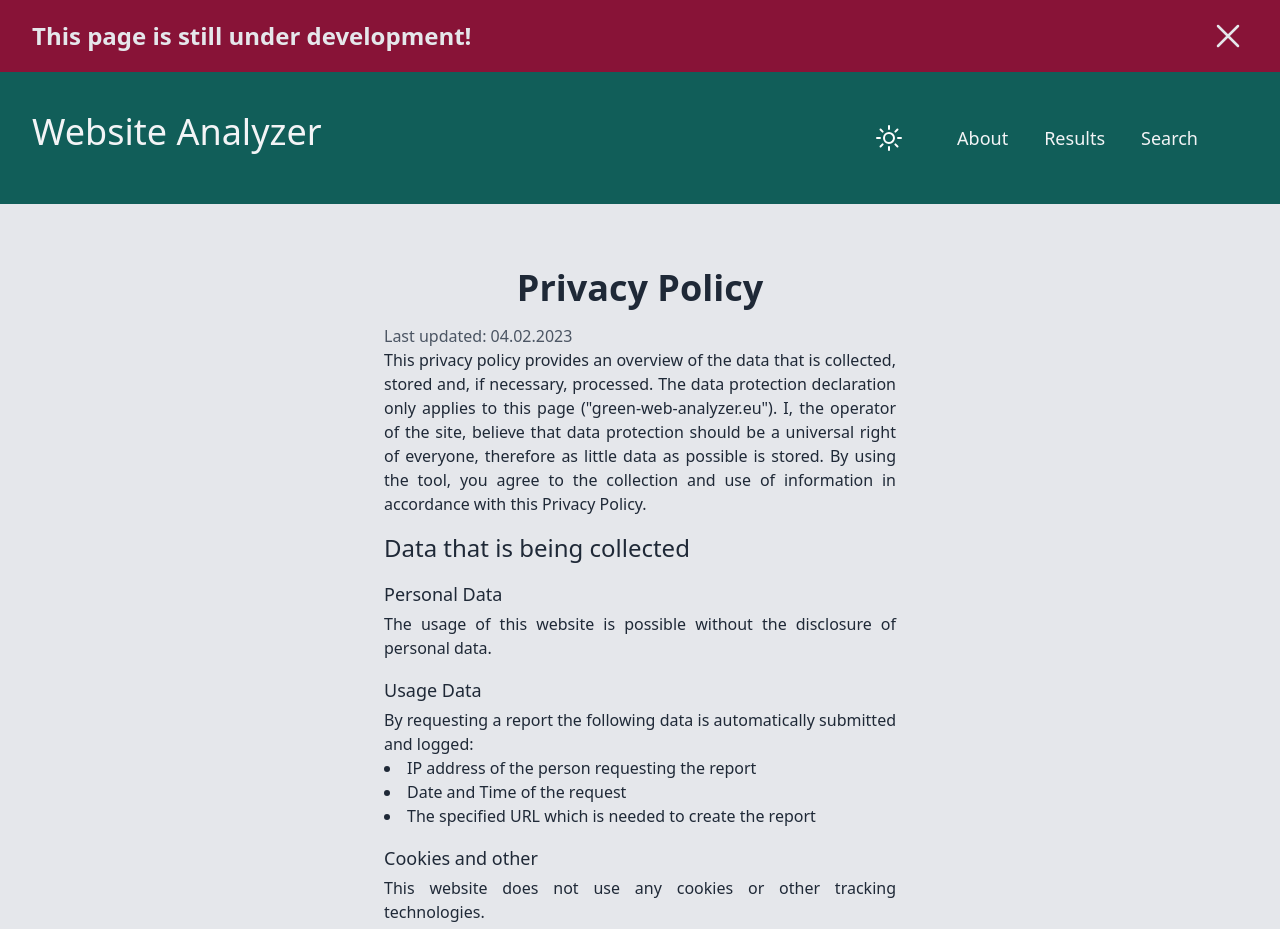
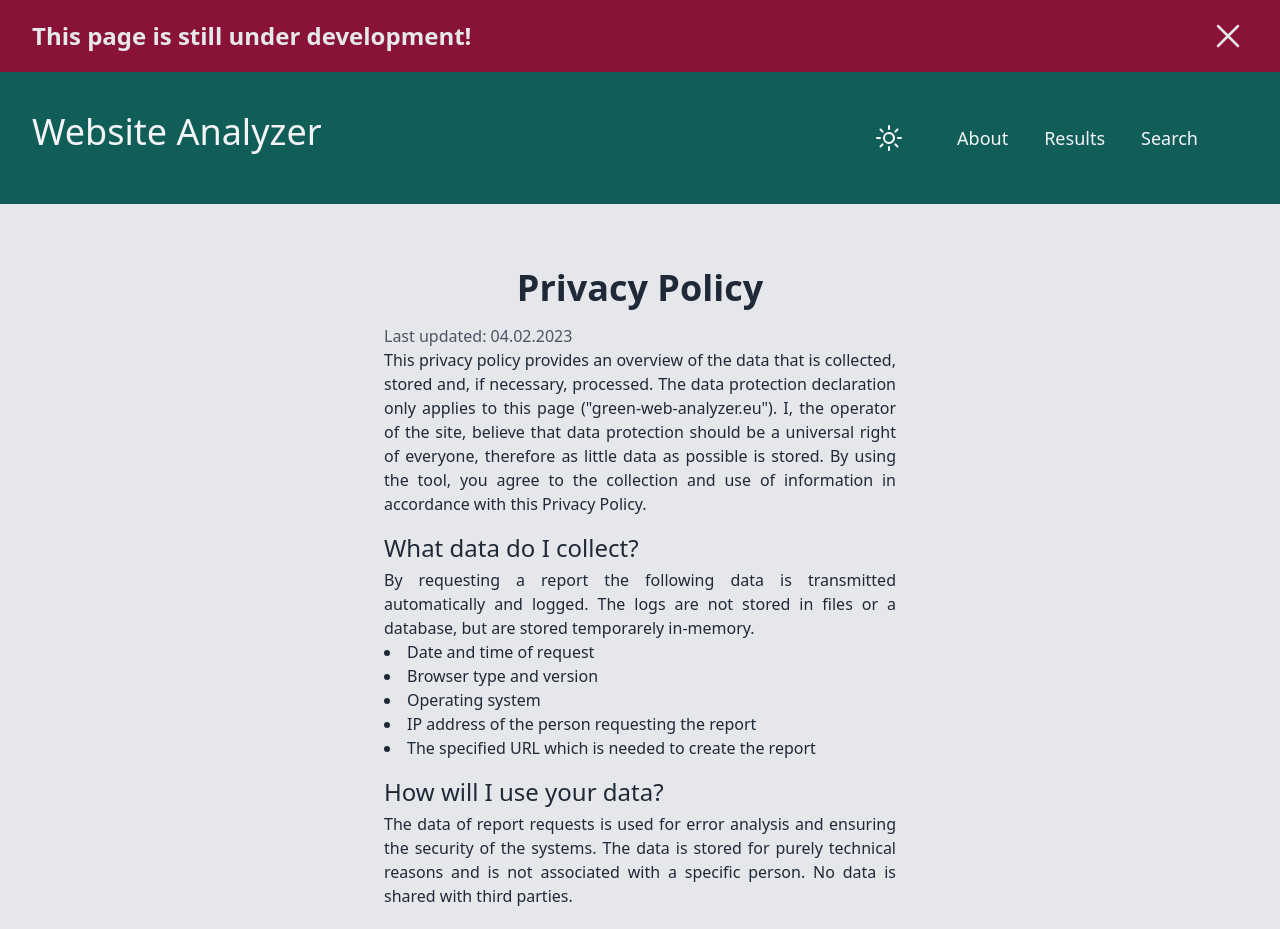
Before and after one commit to Patr1ick/green-web-analyzer, a Vue app in the folder frontend/: page /privacy in a window 1280 px wide. Shown: the top 929 px of the page. Built offline with nearby package versions, Linux system fonts and the light colour scheme.

Commit message:
Updated privacy policy Updated logging

```diff
--- a/frontend/src/components/Results/Criterias/CriteriaImageCompression.vue
+++ b/frontend/src/components/Results/Criterias/CriteriaImageCompression.vue
@@ -19,7 +19,7 @@
                         </tr>
                     </thead>
                     <tr v-for="img in result?.details.img">
-                        <td class="border border-gray-700 dark:border-gray-100 dark:border-opacity-25">
+                        <td class="border border-gray-700 dark:border-gray-100 dark:border-opacity-25 break-all">
                             <a :href="img.url" target="_blank" class="hover:underline">
                                 {{ img.url }}
                             </a>
--- a/frontend/src/components/Results/Criterias/CriteriaImageType.vue
+++ b/frontend/src/components/Results/Criterias/CriteriaImageType.vue
@@ -18,7 +18,7 @@
                         </tr>
                     </thead>
                     <tr v-for="img in result?.details.img">
-                        <td class="border border-gray-700 dark:border-gray-100 dark:border-opacity-25">
+                        <td class="border border-gray-700 dark:border-gray-100 dark:border-opacity-25 break-all">
                             <a :href="img.url" target="_blank" class="hover:underline">
                                 {{ img.url }}
                             </a>
--- a/frontend/src/components/Results/Criterias/CriteriaRequests.vue
+++ b/frontend/src/components/Results/Criterias/CriteriaRequests.vue
@@ -27,7 +27,8 @@
                         <td class="border border-gray-700 dark:border-gray-100 dark:border-opacity-25">
                             {{ request.method }}
                         </td>
-                        <td class="border border-gray-700 dark:border-gray-100 dark:border-opacity-25 text-left pl-4">
+                        <td
+                            class="border border-gray-700 dark:border-gray-100 dark:border-opacity-25 text-left break-all pl-4">
                             <a :href="request.url" class="hover:underline text-clip">
                                 {{ request.url }}
                             </a>
--- a/frontend/src/view/PrivacyPage.vue
+++ b/frontend/src/view/PrivacyPage.vue
@@ -3,32 +3,42 @@
         <h1 class="text-center text-4xl mb-4 font-bold">Privacy Policy</h1>
         <span class="text-gray-600 dark:text-gray-400">Last updated: 04.02.2023</span><br />
         This privacy policy provides an overview of the data that is collected, stored and, if necessary, processed.
-        The
-        data protection declaration only applies to this page ("green-web-analyzer.eu"). I, the operator of the
-        site,
-        believe that data protection should be a universal right of everyone, therefore as little data as possible
-        is
-        stored. By using the tool, you agree to the collection and use of information in accordance with this
-        Privacy
-        Policy.
-        <h2 class="text-2xl mb-1 mt-4">Data that is being collected</h2>
-        <h3 class="text-lg mb-1 mt-4">Personal Data</h3>
-        The usage of this website is possible without the disclosure of personal data.
-        <h3 class="text-lg mb-1 mt-4">Usage Data</h3>
-        By requesting a report the following data is automatically submitted and logged:
+        The data protection declaration only applies to this page ("green-web-analyzer.eu"). I, the operator of the
+        site, believe that data protection should be a universal right of everyone, therefore as little data as possible
+        is stored. By using the tool, you agree to the collection and use of information in accordance with this
+        Privacy Policy.
+        <h2 class="text-2xl mb-1 mt-4">What data do I collect?</h2>
+        By requesting a report the following data is transmitted automatically and logged. The logs are not stored in
+        files or a database, but are stored temporarely in-memory.
         <ul class="list-disc list-inside">
+            <li>Date and time of request</li>
+            <li>Browser type and version</li>
+            <li>Operating system</li>
             <li>IP address of the person requesting the report</li>
-            <li>Date and Time of the request</li>
             <li>The specified URL which is needed to create the report</li>
         </ul>
-        <h3 class="text-lg mb-1 mt-4">Cookies and other</h3>
-        This website does not use any cookies or other tracking technologies.
-        <h2 class="text-2xl mb-1 mt-4">Personal data that is being disclosed</h2>
-        No data will be passed on to third parties.
+
+        <h2 class="text-2xl mb-1 mt-4">How will I use your data?</h2>
+        The data of report requests is used for error analysis and ensuring the security of the systems. The data is
+        stored for purely technical reasons and is not associated with a specific person. No data is shared with third
+        parties.
+
+        <h2 class="text-2xl mb-1 mt-4">Privacy policies of other websites</h2>
+        This website contains links to other websites. Our privacy policy applies only to our website, so if
+        you click on a link to another website, you should read their privacy policy.
+
         <h2 class="text-2xl mb-1 mt-4">Changes to the privacy policy</h2>
-        I reserve the right to adapt this data protection declaration so that it always reflects the current
-        status of data storage, processing and transfer. The new data protection statement will then apply to
-        your next visit.
+        I reserve the right to change this privacy policy. If there is a change to the privacy statement, it will apply
+        to your next visit.
+
+        <h2 class="text-2xl mb-1 mt-4">How to contact me</h2>
+        If you have any questions about the privacy policy, the data I hold on you, or you would like to
+        exercise one of your data protection rights granted by the GDPR, please do not hesitate to contact me.
+        <ul class="list-disc list-inside">
+            <li>Patrick Geiger</li>
+            <li>dev[at]patrickgeiger.eu</li>
+        </ul>
+
     </article>
 </template>
 
```
Also changed, not shown: 2 other files (tests, documents, lock files or other folders).
